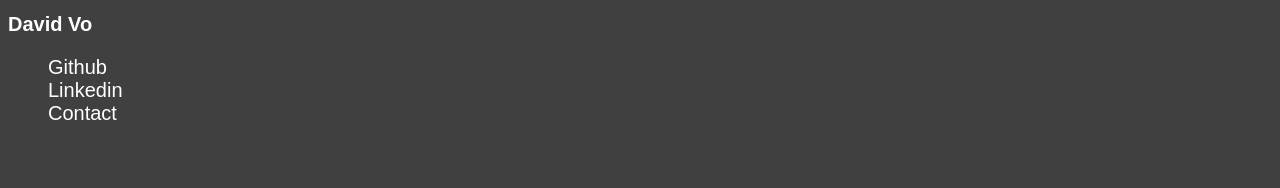
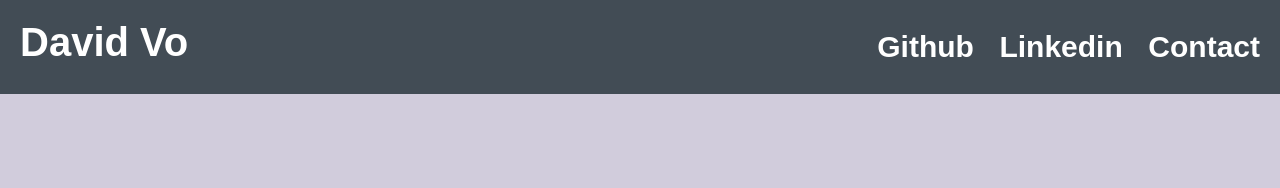
Before and after one commit to daevidvo/personal_portfolio, a plain HTML site: page index.html in a window 1280 px wide. Drawn offline with Linux system fonts and the light colour scheme.

Commit message:
fixed navbar and added padding to top of main so navbar doesn't cover content

```diff
--- a/assets/css/style.css
+++ b/assets/css/style.css
@@ -1,18 +1,51 @@
 * {
     font-family: Arial, Helvetica, sans-serif;
     font-size: 20px;
+    margin: 0px;
 }
 
 body {
-    background-color: #404040;
+    background-color: #D1CCDC;
+    color: black;
+}
+
+header {
+    background-color: #424C55;
+    padding: 20px;
     color: white;
+    /* position: sticky;
+    top: 0px; */
+    position: fixed;
+    width: 100%;
+}
+
+header h1 {
+    display: inline-block;
+    font-size: 200%;
+}
+
+nav {
+    float: right;
+    padding-right: 30px;
 }
 
 nav ul {
     list-style: none;
 }
 
+nav ul li {
+    display: inline-block;
+    padding: 10px;
+}
+
 nav a {
     text-decoration: none;
     color: white;
+    font-size: 150%;
+    font-weight: bolder;
 }
+
+main {
+    padding: 110px 20px 75px 20px;
+}
+/* color palette #D1CCDC #424C55 #F5EDF0 #886F68 #3D2C2E */
--- a/index.html
+++ b/index.html
@@ -11,7 +11,6 @@
 <body>
     <header>
         <h1>David Vo</h1>
-
         <nav>
             <ul>
                 <li><a href="github.com/davidvo">Github</a> </li>
@@ -20,5 +19,9 @@
             </ul>
         </nav>
     </header>
+
+    <main>
+
+    </main>
 </body>
 </html>
```
